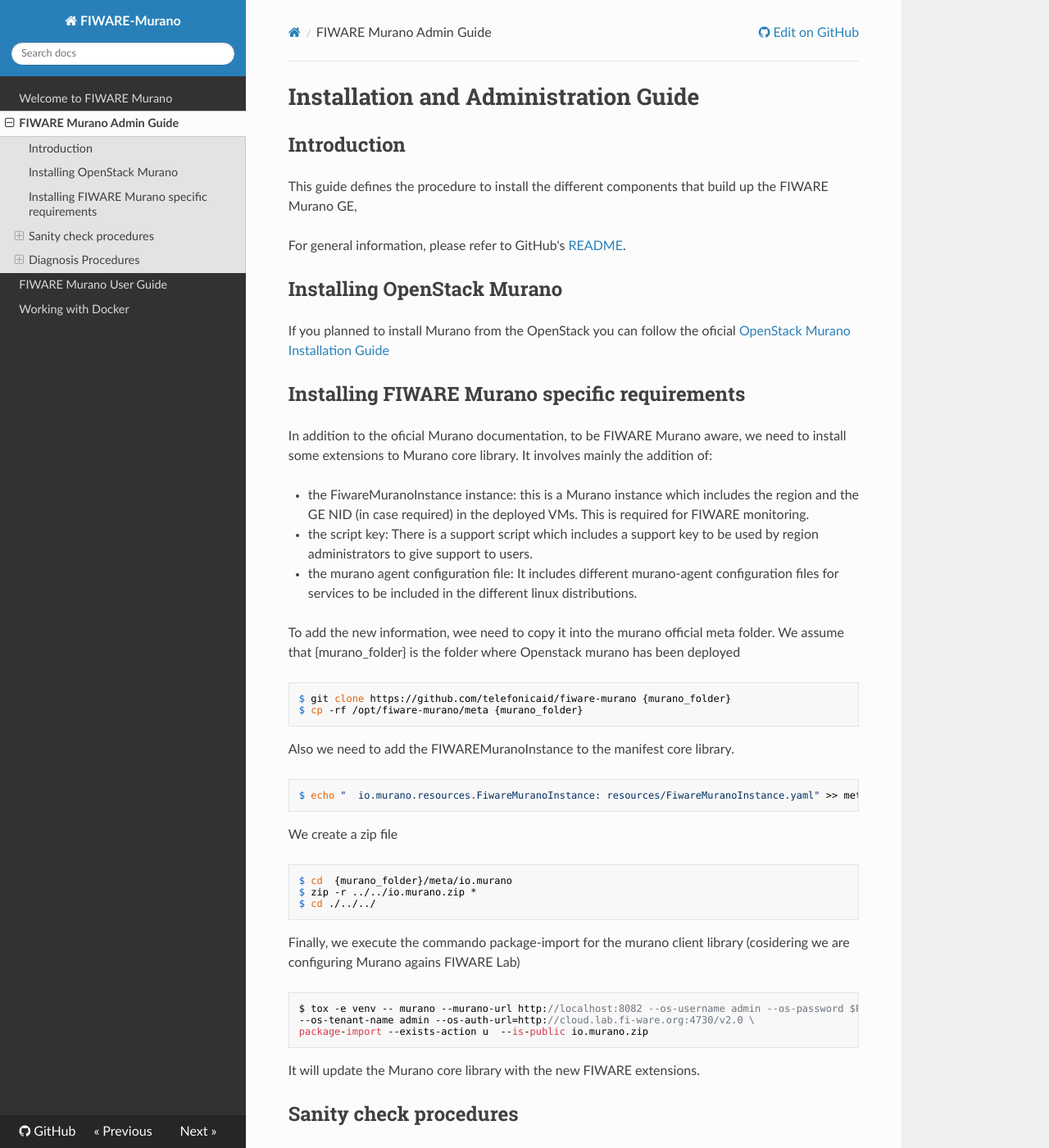
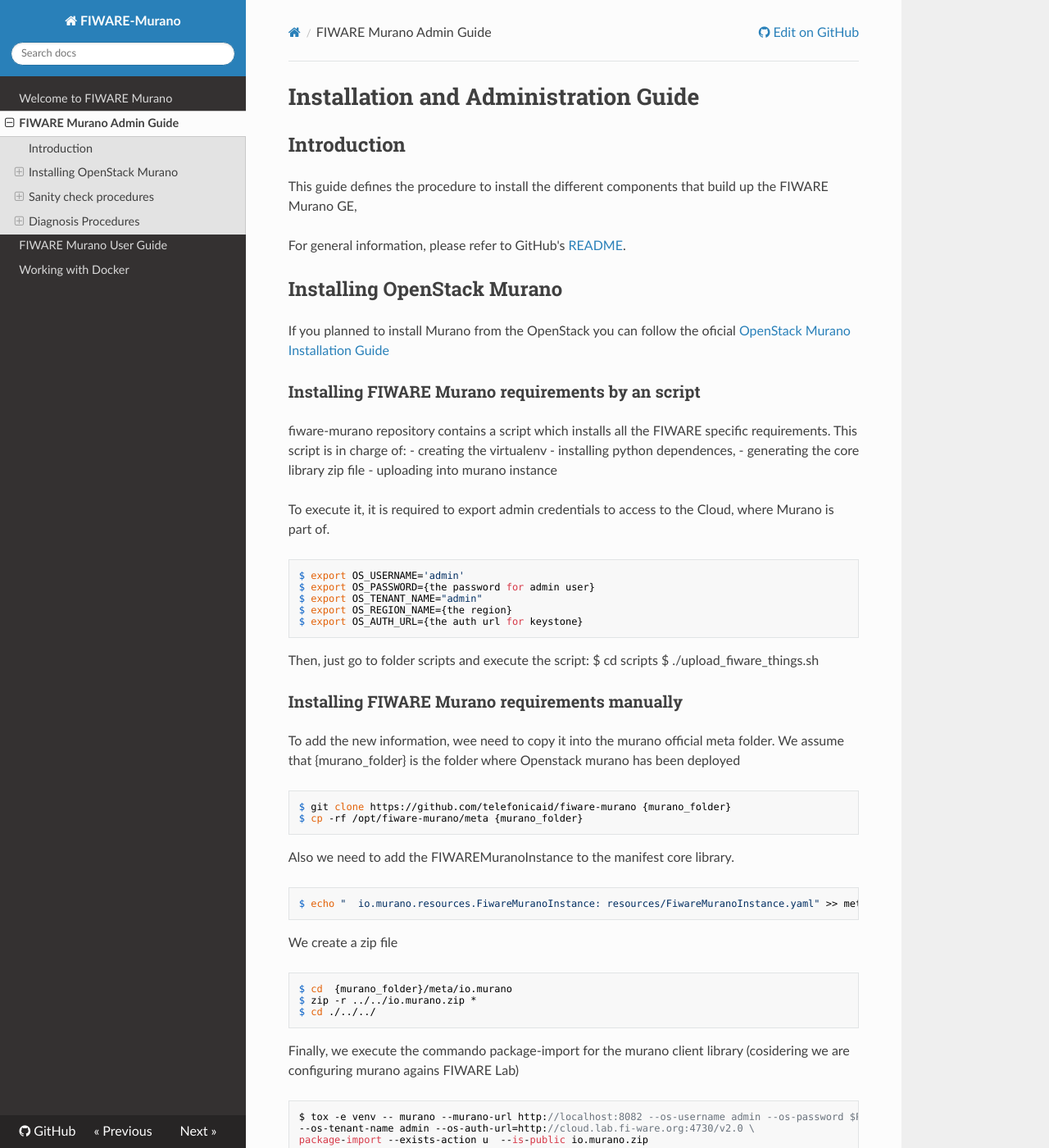
Before and after one commit to flopezag/fiware-murano, an MkDocs documentation site: the page built from doc/admin.md, in a window 1280 px wide and 1400 px high. Shown: the whole window at 82% size. Built offline with MkDocs 1.6.1, drawn with Linux system fonts in a browser that asks for light colours; nearby versions of some CDN libraries; comment, search, counter and statistics services are not loaded; old or Windows-style settings are respelled for this version of MkDocs.

Commit message:
update admin guide

```diff
--- a/doc/admin.md
+++ b/doc/admin.md
@@ -14,17 +14,26 @@
 [OpenStack Murano Installation Guide](http://murano.readthedocs.io/en/stable-liberty/install/index.html)
 
 
-## Installing FIWARE Murano specific requirements
+### Installing FIWARE Murano requirements by an script
+fiware-murano repository contains a script which installs all the FIWARE specific requirements. This script is in charge of:
+- creating the virtualenv
+- installing python dependences,
+- generating the core library zip file
+- uploading into murano instance
 
-In addition to the oficial Murano documentation, to be FIWARE Murano aware, we need to install some extensions to Murano core library.
-It involves mainly the addition of:
+To execute it, it is required to export admin credentials to access to the Cloud, where Murano is part of.
 
--   the FiwareMuranoInstance instance: this is a Murano instance which includes the region and the GE NID (in case required) in the deployed VMs. This is
- required for FIWARE monitoring.
--   the script key: There is a support script which includes a support key to be used by region administrators to give support to users.
--   the murano agent configuration file: It includes different murano-agent configuration files for services to be included in the different
-  linux distributions.
+    $ export OS_USERNAME='admin'
+    $ export OS_PASSWORD={the password for admin user}
+    $ export OS_TENANT_NAME="admin"
+    $ export OS_REGION_NAME={the region}
+    $ export OS_AUTH_URL={the auth url for keystone}
 
+Then, just go to folder scripts and execute the script:
+    $ cd scripts
+    $ ./upload_fiware_things.sh
+
+### Installing FIWARE Murano requirements manually
 To add the new information, wee need to copy it into the murano official meta folder.  We assume that {murano_folder} is the folder where
 Openstack murano has been deployed
 
@@ -41,13 +50,12 @@
     $ zip -r ../../io.murano.zip *
     $ cd ./../../
 
-Finally, we execute the commando package-import for the murano client library (cosidering we are configuring Murano agains FIWARE Lab)
+Finally, we execute the commando package-import for the murano client library (cosidering we are configuring murano agains FIWARE Lab)
 
     $ tox -e venv -- murano --murano-url http://localhost:8082 --os-username admin --os-password $PASSWORD \
     --os-tenant-name admin --os-auth-url=http://cloud.lab.fi-ware.org:4730/v2.0 \
     package-import --exists-action u  --is-public io.murano.zip
 
-It will update the Murano core library with the new FIWARE extensions.
 
 ## Sanity check procedures
 
```
Also changed, not shown: README.md (+3 -3 lines).
